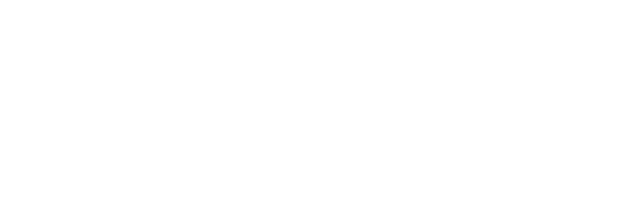
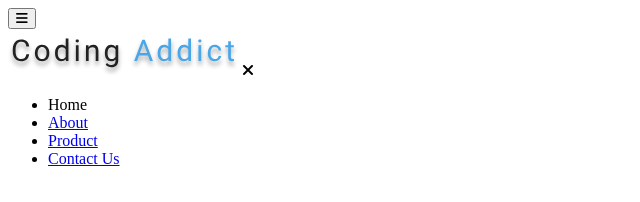
Before and after one commit to Greattie/sidebar, a plain HTML site: page index.html in a window 1280 px wide. Shown: the whole page, without its empty margins (0-640 px from the left). Drawn offline with Linux system fonts and the light colour scheme.

Commit message:
created html structure

```diff
--- a/index.html
+++ b/index.html
@@ -4,11 +4,32 @@
     <meta charset="UTF-8">
     <meta http-equiv="X-UA-Compatible" content="IE=edge">
     <meta name="viewport" content="width=device-width, initial-scale=1.0">
+    <script src="https://kit.fontawesome.com/a2a418808a.js" crossorigin="anonymous"></script>
     <link rel="stylesheet" href="style.css">
     <title>Responsive Sidebar</title>
 </head>
 <body>
 
+    <button class="menu">
+        <i class="fa-solid fa-bars"></i>
+    </button>
+
+    <!-- SIDEBAR -->
+    <aside class="sidebar">
+        <div class="header">
+            <img src="logo.svg" alt="">
+            <i class="fa-solid fa-xmark"></i>
+        </div>
+
+        <div class="links">
+            <ul class="sidebar-links">
+                <li><a href="#"></a>Home</li>
+                <li><a href="#">About</a></li>
+                <li><a href="#">Product</a></li>
+                <li><a href="#">Contact Us</a></li>
+            </ul>
+        </div>
+    </aside>
 
     <script src="script.js"></script>
 </body>
```
Also changed, not shown: logo.svg (added).
